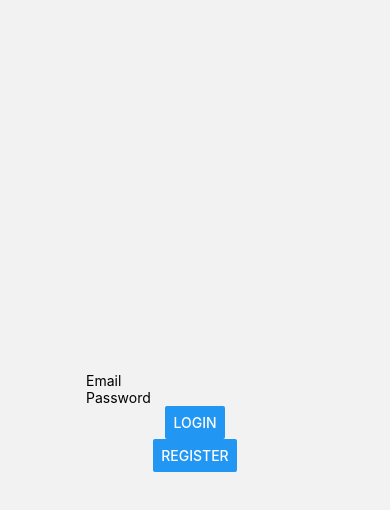
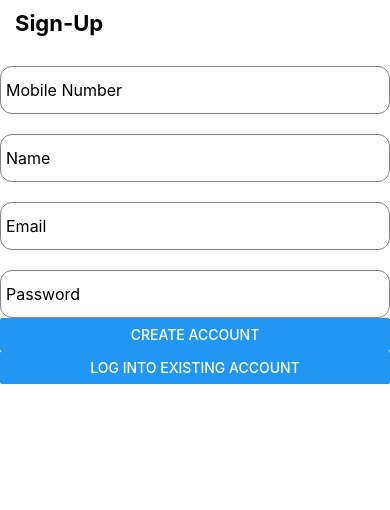
Before and after one commit to Clarencemeo/SmartShift, a React Native app: screen /Register in a window 390 px wide. Shown: the top 510 px of the page. Built offline with nearby package versions, Linux system fonts and the light colour scheme; no server answers.

Commit message:
made user authentication much more efficient, and enabled logging out. worked on screens

```diff
--- a/App.js
+++ b/App.js
@@ -1,10 +1,14 @@
 import * as React from 'react';
 import MainContainer from './navigation/MainContainer';
+import  {SignInContextProvider}  from './userContexts/Context'
 import { authentication } from './firebase/firebase-config'
+import {useState, useEffect} from 'react';
 
 function App() {
   return (
-    <MainContainer/>
+    <SignInContextProvider>
+      <MainContainer/>
+    </SignInContextProvider>
   )
 }
 
--- a/firebase/firebase-config.js
+++ b/firebase/firebase-config.js
@@ -1,6 +1,7 @@
 // Import the functions you need from the SDKs you need
 import { initializeApp } from "firebase/app";
 import { getAuth } from "firebase/auth";
+import { getFirestore } from 'firebase/firestore/lite';
 // TODO: Add SDKs for Firebase products that you want to use
 // https://firebase.google.com/docs/web/setup#available-libraries
 
@@ -19,3 +20,4 @@ const firebaseConfig = {
 // Initialize Firebase
 const app = initializeApp(firebaseConfig);
 export const auth = getAuth(app);
+export const db = getFirestore(app);
--- a/navigation/MainContainer.js
+++ b/navigation/MainContainer.js
@@ -1,6 +1,8 @@
 import * as React from 'react';
+import {useContext} from 'react';
 import {NavigationContainer} from '@react-navigation/native';
 import {createBottomTabNavigator} from '@react-navigation/bottom-tabs';
+import { createStackNavigator } from '@react-navigation/stack';
 import Ionicons from 'react-native-vector-icons/Ionicons';
 
 import PomodoroTimer from './screens/PomodoroTimer';
@@ -8,6 +10,8 @@ import Productivity from './screens/Productivity';
 import TaskBites from './screens/TaskBites';
 import StartTimer from './screens/StartTimer';
 import Register from './screens/Register';
+import Login from './screens/Login';
+import { SignInContext } from '../userContexts/Context';
 
 const Tab = createBottomTabNavigator();
 
@@ -26,6 +30,7 @@ function Tabs () {
                 tabBarButton: [
                     //all the screens listed here will not show up in the task bar, but can still be navigated to
                     "Register",
+                    "Login",
                     "StartTimer"
                   ].includes(route.name)
                     ? () => {
@@ -59,21 +64,51 @@ function Tabs () {
             })}
             //below describes all of the screens; define all screens here
             //any new screens you define here, make sure to also define up above
+            //                <Tab.Screen name={"Register"} component={Register} options={{ headerShown: false, tabBarStyle: { display: 'none' } }}/>
+            //<Tab.Screen name={"Login"} component={Login} options={{ headerShown: false, tabBarStyle: { display: 'none' } }}/>
             //under "tabBarButton"; this ensures that the new screens don't appear on the taskbar
             >
                 <Tab.Screen name={"Flow Timer"} component={PomodoroTimer} options={{ headerShown: false } }/>
                 <Tab.Screen name={"Task Bites"} component={TaskBites} options={{ headerShown: false }}/>
                 <Tab.Screen name={"Productivity Scope"} component={Productivity} options={{ headerShown: false }}/>
-                <Tab.Screen name={"Register"} component={Register} options={{ headerShown: false, tabBarStyle: { display: 'none' } }}/>
                 <Tab.Screen name={"StartTimer"} component={StartTimer} options={{ headerShown: false }}/>
         </Tab.Navigator>
     );
 }
 
-export default function MainContainer() {
-    return (
-        <NavigationContainer>
-            <Tabs/>
-        </NavigationContainer>
+const Auth = createStackNavigator();
+function AuthStack(){
+    return(
+        <Auth.Navigator>
+
+                    <Auth.Screen
+                        name ="Register"
+                        component = {Register}
+                        options ={{
+                            headerShown: false,
+                        }}
+                    />
+
+                    <Auth.Screen
+                        name ="Login"
+                        component = {Login}
+                        options ={{
+                            headerShown: false,
+                        }}
+                    />
+
+
+
+
+        </Auth.Navigator>
     )
 }
+
+export default function MainContainer() {
+    const {signedIn} = useContext(SignInContext)
+    return (
+            <NavigationContainer>
+                {signedIn.userToken === null  ?  <AuthStack />: <Tabs />}
+            </NavigationContainer>
+    )
+}
--- /dev/null
+++ b/navigation/screens/Login.js
@@ -0,0 +1,120 @@
+import * as React from 'react';
+import {useState, useEffect, useRef, useContext} from 'react';
+import {StyleSheet, View, Text, TextInput, Button} from 'react-native';
+import {auth} from '../../firebase/firebase-config'
+import {useNavigation} from '@react-navigation/native';
+import { getAuth, createUserWithEmailAndPassword, signInWithEmailAndPassword} from "firebase/auth";
+import { SocialIcon } from 'react-native-elements';
+import {Formik} from 'formik';
+import { SignInContext } from '../../userContexts/Context';
+
+export default function Login() {
+    const {dispatchSignedIn} = useContext(SignInContext)
+    const text1 = useRef(1)
+    const text2 = useRef(2)
+
+    const navigation = useNavigation();
+
+    /*
+    useEffect(() => {
+        const unsubscribe = auth.onAuthStateChanged(user => {
+            if (user) {
+                navigation.navigate("Flow Timer")
+            }
+        })
+        //unsubscribe from the listener after we leave the screen
+        return unsubscribe
+    })
+    */
+
+    const RegisterUser = ()=> {
+        createUserWithEmailAndPassword(auth, email, password)
+        .then((userCredential) => {
+          // Signed in
+          const user = userCredential.user;
+          alert('Successfully registered user!');
+          // ...
+        })
+        .catch((error) => {
+          alert(error.message);
+          const errorCode = error.code;
+          const errorMessage = error.message;
+        });
+
+
+    }
+
+    const LoginUser = (data)=> {
+        const {password, email} = data
+        signInWithEmailAndPassword(auth, email, password)
+        .then((userCredential) => {
+          // Signed in
+          const user = userCredential.user;
+          console.log("USER SIGNED IN")
+          //tells the program that the user has signed in, and this is recorded!
+          dispatchSignedIn({type:"UPDATE_SIGN_IN",payload:{userToken:"signed-in"}})
+          // ...
+        })
+        .catch((error) => {
+          const errorCode = error.code;
+          const errorMessage = error.message;
+          alert(error.message);
+        });
+
+    }
+
+    return (
+        <View style = {styles.timerContainer}>
+            <Formik
+                initialValues = {{email:'',password:''}}
+                onSubmit = {(values) => {
+                    console.log(values);
+                    LoginUser(values);
+                }}
+            >
+                { (props) =>
+                    <View>
+                    <TextInput style = {styles.input} placeholder='Email' value={props.values.email} ref={text1} onChangeText={props.handleChange('email')}/>
+                    <TextInput style = {styles.input} placeholder='Password' value={props.values.password} ref={text2} secureTextEntry = {true} onChangeText={props.handleChange('password')}/>
+
+                    <Button title='Login' onPress={props.handleSubmit}/>
+                    <Button title='Create Account' onPress={() => {navigation.navigate('Register')}}/>
+                    </View>
+                }
+            </Formik>
+            <View>
+                <SocialIcon
+                    title = "Sign in With Google"
+                    button
+                    type ="google"
+                    style = {styles.socialMedia}
+                    onPress = {() => {}}
+                />
+            </View>
+        </View>
+    );
+
+}
+
+const styles = StyleSheet.create({
+    timerContainer: {
+        flex: 1,
+        alignItems: 'center',
+        justifyContent: 'center'
+    },
+    timerText: {
+        fontSize: 26,
+        fontWeight: 'bold'
+    },
+    input: {
+        height: 50,
+        borderWidth: 1,
+        borderRadius: 4,
+        padding: 10,
+        backgroundColor: '#fff'
+    },
+    socialMedia: {
+        borderRadius: 12,
+        height: 50
+    }
+});
--- a/navigation/screens/PomodoroTimer.js
+++ b/navigation/screens/PomodoroTimer.js
@@ -1,29 +1,49 @@
 import * as React from 'react';
-import {useState} from 'react';
+import {useState, useContext} from 'react';
 import {StyleSheet, View, Text, Fragment, TouchableOpacity, Pressable, Modal, TextInput, Button} from 'react-native';
-import {NavigationContainer, useNavigation} from '@react-navigation/native';
-import { createStackNavigator } from '@react-navigation/stack';
-import TaskBites from './TaskBites';
-import Stacker from '../MainContainer';
+import {useNavigation} from '@react-navigation/native';
 import WorkTimerInput from '../../components/WorkTimerInput';
 import BreakTimerInput from '../../components/BreakTimerInput';
 import {auth} from '../../firebase/firebase-config'
+import {db} from '../../firebase/firebase-config'
+import {collection, onSnapshot, getDocs, doc, setDo, addDoc} from 'firebase/firestore/lite'
+import { SignInContext } from '../../userContexts/Context';
 
-export default function PomodoroTimer() {
+export default function PomodoroTimer(props) {
+    const {dispatchSignedIn} = useContext(SignInContext)
     const navigation = useNavigation();
+
+
+    const adjustSettings = async () => {
+        const doc = addDoc(collection(db, 'timerSettings'), { breakDuration: "5", workDuration: "12"})
+    }
+
+    const GetData = async() => {
+        const settingsCol = collection(db, 'timerSettings');
+        const settingsSnapshot = await getDocs(settingsCol);
+        const settingsList = settingsSnapshot.docs.map(doc => doc.data());
+
+        console.log(settingsList);
+    }
+
+    async function signOut(){
+        console.log("min")
+        try{
+            auth.signOut()
+            .then(
+                ()=>{console.log("USER SUCCESSFULLY SIGNED OUT")
+                dispatchSignedIn({type:"UPDATE_SIGN_IN",payload:{userToken:null}})
+            })
+
+        }catch(error){
+            alert(error.code)
+        }
+    }
 
     // work timer state (beginning at 25 for default)
     const [workTimer, setWorkTimer] = useState("25");
     // break timer state (beginning at 25 for default)
     const [breakTimer, setBreakTimer] = useState("5");
-
-    const handleSignOut = () => {
-        auth.signOut()
-        .then(() => {
-            navigation.replace("Register")
-        })
-        .catch(error => alert(error.message))
-    }
 
     // changes work timer value according to user input and then closes the work modal
     function userInputWorkTimer(enteredValue) {
@@ -82,7 +102,7 @@ export default function PomodoroTimer() {
     //but the screen MUST be defined in the TabNavigation first in MainContainer.js
     return (
         <View style = {styles.timerContainer}>
-            <Text style = {styles.userProfile} onPress={() => {handleSignOut}}>{auth.currentUser?.email}</Text>
+            <Text style = {styles.userProfile} onPress={() => {signOut()}}>Click here to logout: {auth.currentUser?.email}</Text>
             <Text style = {styles.timerTitle} onPress={() => alert('Start your flow!')}>Start your flow!</Text>
             <View style = {styles.midcontainer}>
 
--- a/navigation/screens/Register.js
+++ b/navigation/screens/Register.js
@@ -1,17 +1,22 @@
 import * as React from 'react';
-import {useState, useEffect} from 'react';
-import {StyleSheet, View, Text, TextInput, Button} from 'react-native';
+import {useState, useEffect, useRef, useContext} from 'react';
+import {StyleSheet, View, Text, TextInput, Button, ScrollView} from 'react-native';
 import {auth} from '../../firebase/firebase-config'
 import {useNavigation} from '@react-navigation/native';
 import { getAuth, createUserWithEmailAndPassword, signInWithEmailAndPassword} from "firebase/auth";
+import { SocialIcon } from 'react-native-elements';
+import {Formik} from 'formik';
 
 export default function Register() {
 
     const [email, setEmail] = useState('');
     const [password, setPassword] = useState('');
+    const text1 = useRef(1)
+    const text2 = useRef(2)
 
     const navigation = useNavigation();
 
+    /*
     useEffect(() => {
         const unsubscribe = auth.onAuthStateChanged(user => {
             if (user) {
@@ -21,44 +26,69 @@ export default function Register() {
         //unsubscribe from the listener after we leave the screen
         return unsubscribe
     })
+    */
 
-    const RegisterUser = ()=> {
+    const RegisterUser = (data)=> {
+        const {password, email} = data
         createUserWithEmailAndPassword(auth, email, password)
         .then((userCredential) => {
           // Signed in
           const user = userCredential.user;
+          alert('Successfully registered user!');
           // ...
         })
         .catch((error) => {
-          alert(error.message);
-          const errorCode = error.code;
-          const errorMessage = error.message;
+            if(error.code === 'auth/email-already-in-use'){
+                alert(
+                  'That email address is already in use'
+                )
+            }
+            else if(error.code === 'auth/invalid-email'){
+                alert(
+                  'That email address is invalid'
+                )
+              }
+            else{
+            alert(error.code)
+            }
         });
 
 
     }
 
-    const LoginUser = ()=> {
-        signInWithEmailAndPassword(auth, email, password)
-        .then((userCredential) => {
-          // Signed in
-          const user = userCredential.user;
-          // ...
-        })
-        .catch((error) => {
-          const errorCode = error.code;
-          const errorMessage = error.message;
-          alert(error.message);
-        });
-
-    }
-
     return (
         <View style = {styles.timerContainer}>
-            <TextInput placeholder='Email' value={email} onChangeText={text=>setEmail(text)}/>
-            <TextInput placeholder='Password' value={password} secureTextEntry = {true} onChangeText={text=>setPassword(text)}/>
-            <Button title='Login' onPress={LoginUser}/>
-            <Button title='Register' onPress={RegisterUser}/>
+            <ScrollView keyboardShouldPersistTaps = "always">
+                <View style = {styles.title}>
+                    <Text style ={styles.titleText}>Sign-Up</Text>
+                </View>
+                <Formik
+                    initialValues = {{phone_number:'',name:"",password:"",email:''}}
+                    onSubmit = {(values) => {
+                        console.log(values);
+                        RegisterUser(values);
+                    }}
+                >
+                    { (props) =>
+                        <View>
+                        <View style = {styles.inputs}>
+                            <TextInput style = {styles.typeFormat} placeholder='Mobile Number' keyboardType= "number-pad" autoFocus = {false} value={props.values.phone_number} onChangeText={props.handleChange('phone_number')}/>
+                        </View>
+                        <View style = {styles.inputs}>
+                            <TextInput style = {styles.typeFormat} placeholder='Name' value={props.values.name} autofocus = {false} onChangeText={props.handleChange('name')}/>
+                        </View>
+                        <View style = {styles.inputs}>
+                            <TextInput style = {styles.typeFormat} placeholder='Email' value={props.values.email} autofocus = {false} onChangeText={props.handleChange('email')}/>
+                        </View>
+                        <View style = {styles.inputs}>
+                            <TextInput style = {styles.typeFormat} placeholder='Password' value={props.values.password} secureTextEntry = {true} autofocus = {false} onChangeText={props.handleChange('password')}/>
+                        </View>
+                        <Button title='Create Account' onPress={props.handleSubmit}/>
+                        </View>
+                    }
+                </Formik>
+                <Button title='Log into existing account' onPress={() => {navigation.navigate('Login')}}/>
+            </ScrollView>
         </View>
     );
 
@@ -67,11 +97,44 @@ export default function Register() {
 const styles = StyleSheet.create({
     timerContainer: {
         flex: 1,
-        alignItems: 'center',
-        justifyContent: 'center'
+        backgroundColor:'white'
     },
     timerText: {
         fontSize: 26,
         fontWeight: 'bold'
-    }
+    },
+    input: {
+        height: 50,
+        borderWidth: 1,
+        borderRadius: 4,
+        padding: 10,
+        backgroundColor: '#fff'
+    },
+    socialMedia: {
+        borderRadius: 12,
+        height: 50
+    },
+    inputs: {
+        flexDirection:'row',
+        borderWidth:1,
+        borderColor: 'grey',
+        borderRadius:12,
+        paddingLeft:5,
+        marginTop:20,
+        height:48
+    },
+    typeFormat: {
+        fontSize: 16
+    },
+    title:{
+        justifyContent:'center',
+        alignItems:'flex-start',
+        marginTop:10,
+        marginBottom:10,
+        paddingHorizontal:15
+   },
+   titleText:{
+        fontSize:22,
+        fontWeight:'bold'
+  },
 });
--- a/package.json
+++ b/package.json
@@ -19,6 +19,7 @@
         "expo-constants": "~14.2.1",
         "expo-status-bar": "~1.4.4",
         "firebase": "^9.21.0",
+        "formik": "^2.2.9",
         "react": "18.2.0",
         "react-native": "0.71.6",
         "react-native-elements": "^3.4.3",
--- /dev/null
+++ b/userContexts/Context.js
@@ -0,0 +1,19 @@
+import React, {createContext,useReducer} from 'react'
+import { Reducer } from './Reducer'
+
+export const SignInContext = createContext()
+
+export const SignInContextProvider = (props)=>{
+
+const[signedIn,dispatchSignedIn] = useReducer(Reducer,{
+    //userToken will be checked on a global level, and it tracks if the user is signed in or not.
+    userToken:null,
+})
+
+return(
+    <SignInContext.Provider value = {{signedIn,dispatchSignedIn}}>
+        {props.children}
+    </SignInContext.Provider>
+)
+
+}
--- /dev/null
+++ b/userContexts/Reducer.js
@@ -0,0 +1,12 @@
+export const Reducer = (state,action) =>{
+    switch(action.type){
+        //when we broadcast the signal of "UPDATE_SIGN_IN", update the global value to say that the user is logged in.
+        case  'UPDATE_SIGN_IN':
+            return{
+                //this userToken comes from firebase
+                userToken:action.payload.userToken
+            }
+        default:
+            return state
+    }
+}
```
Also changed, not shown: components/BreakTimerInput.js (+8 -1 lines), navigation/mainNav.js (added), 1 other file (tests, documents, lock files or other folders).
